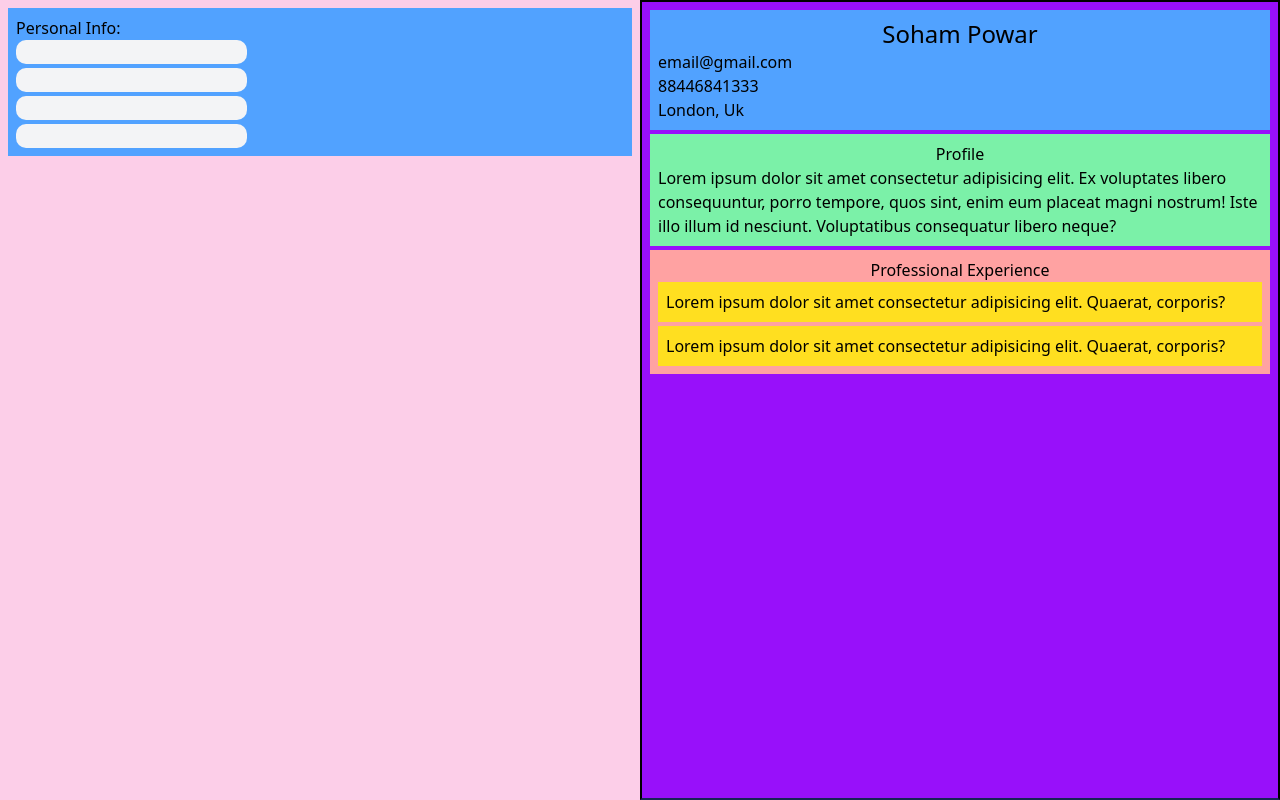
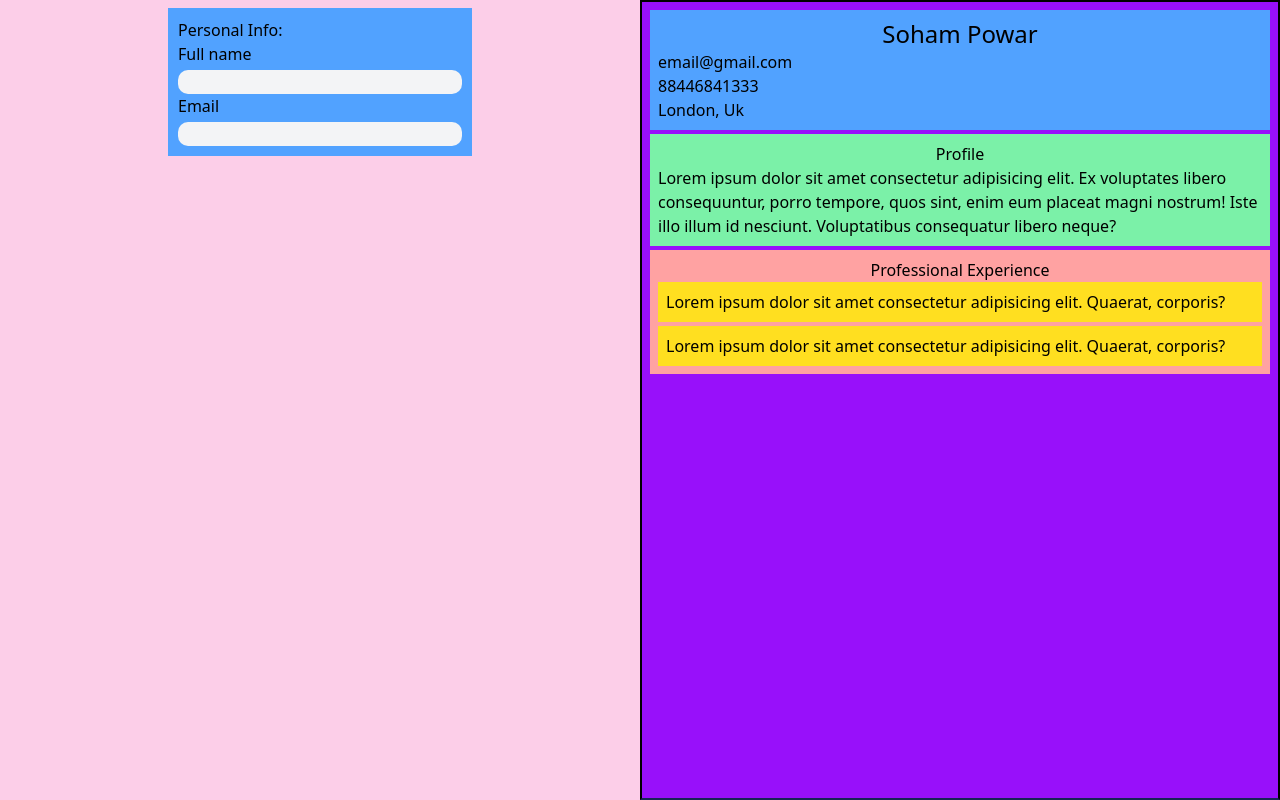
Before and after one commit to Soham-Powar/Resume-builder, a React app: page / in a window 1280 px wide. Built offline with nearby package versions, Linux system fonts and the light colour scheme; the HTML template or start-up script is replaced by a standard one.

Commit message:
Create a new component to give form input.

```diff
--- a/src/App.jsx
+++ b/src/App.jsx
@@ -2,7 +2,7 @@ import PersonalInfo from "./components/PersonalInfo";
 import Profile from "./components/Profile";
 import ExperienceSection from "./components/ExperienceSection";
 
-import PersonalInfoForm from "./components/PersonalInfoFrom";
+import PersonalInfoForm from "./components/PersonalInfoForm";
 
 export default function App() {
 	return (
--- /dev/null
+++ b/src/components/FormInput.jsx
@@ -0,0 +1,9 @@
+export default function FormInput({ name, isRequired, type }) {
+	let idfy = name.toLowerCase().replace(/\s/g, '');
+	return (
+		<div className="flex flex-col gap-1">
+			<label htmlFor={idfy}>{name}</label>
+			<input type={type} id={idfy} name={idfy} required={isRequired} />
+		</div>
+	);
+}
--- /dev/null
+++ b/src/components/PersonalInfoForm.jsx
@@ -0,0 +1,11 @@
+import FormInput from "./FormInput";
+
+export default function PersonalInfoForm() {
+	return (
+		<div className="bg-blue-400 mx-40 p-2.5">
+			<h2>Personal Info: </h2>
+			<FormInput name="Full name" isRequired={true} type="text" />
+			<FormInput name="Email" isRequired={true} type="email" />
+		</div>
+	);
+}
--- a/src/components/PersonalInfoFrom.jsx
+++ /dev/null
@@ -1,21 +0,0 @@
-export default function PersonalInfoForm() {
-	return (
-		<div className="bg-blue-400 p-2">
-			<h2>Personal Info: </h2>
-			<form action="" className="flex flex-col gap-1">
-				<div>
-					<input type="text" />
-				</div>
-				<div>
-					<input type="text" />
-				</div>
-				<div>
-					<input type="text" />
-				</div>
-				<div>
-					<input type="text" />
-				</div>
-			</form>
-		</div>
-	);
-}
```
